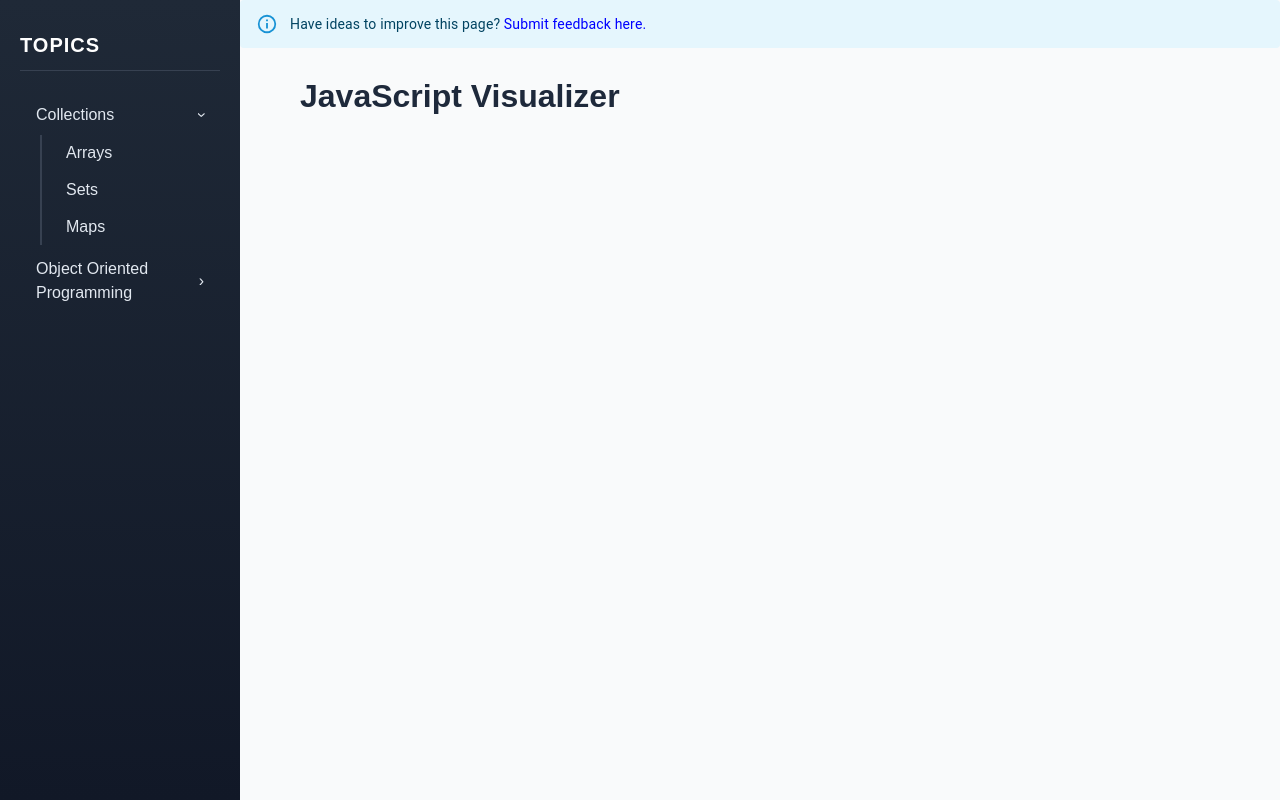
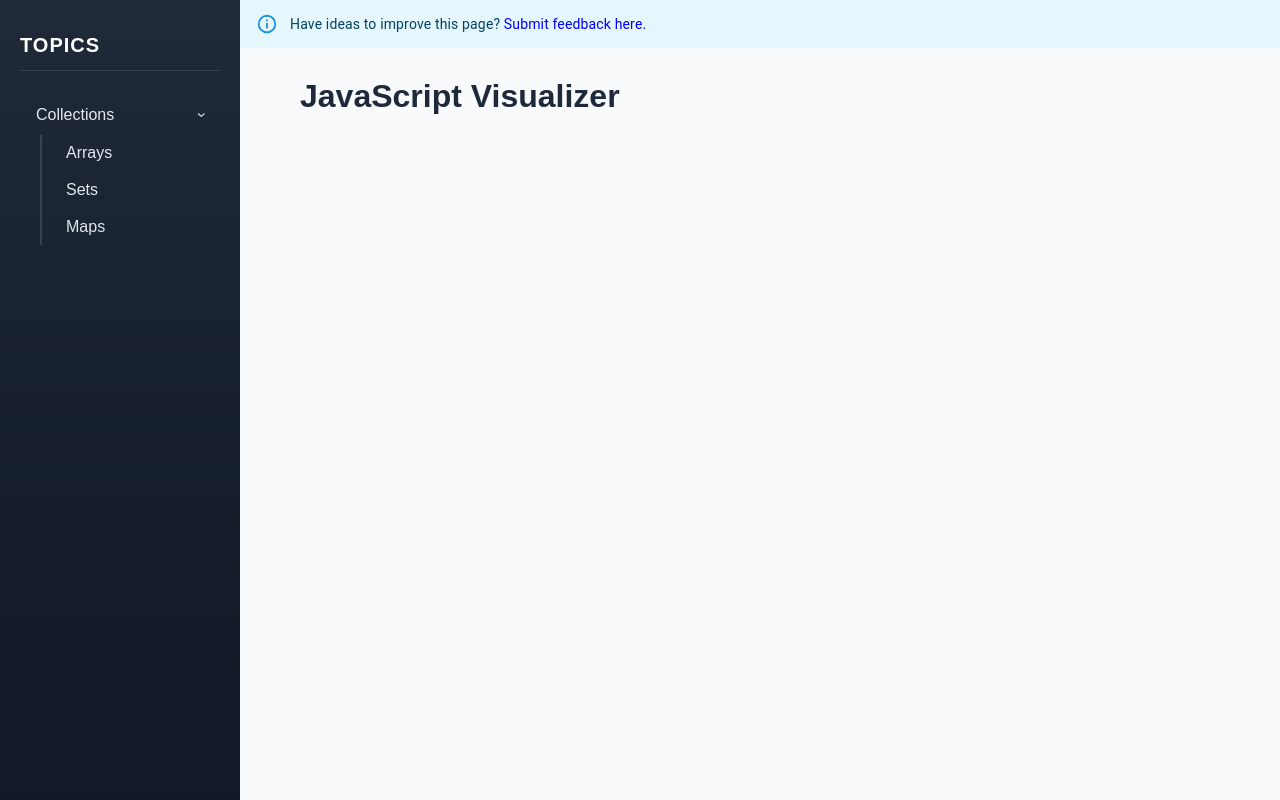
Before and after one commit to alexandergshaw/programming-concept-visualizer, a Next.js app in the folder client-app/: page /languages/javascript in a window 1280 px wide. Built offline with nearby package versions, Linux system fonts and the light colour scheme.

Commit message:
removed side nav option for oop

```diff
--- a/client-app/components/JavaScriptPage.tsx
+++ b/client-app/components/JavaScriptPage.tsx
@@ -20,14 +20,14 @@ const navItems = [
       { label: 'Maps', value: 'maps' },
     ],
   },
-  {
-    label: 'Object Oriented Programming',
-    value: 'object oriented programming',
-    children: [
-      { label: 'Objects', value: 'objects' },
-      { label: 'Classes', value: 'classes' },
-    ],
-  },
+  // {
+  //   label: 'Object Oriented Programming',
+  //   value: 'object oriented programming',
+  //   children: [
+  //     { label: 'Objects', value: 'objects' },
+  //     { label: 'Classes', value: 'classes' },
+  //   ],
+  // },
 ];
 
 export default function JavaScriptPage() {
```
